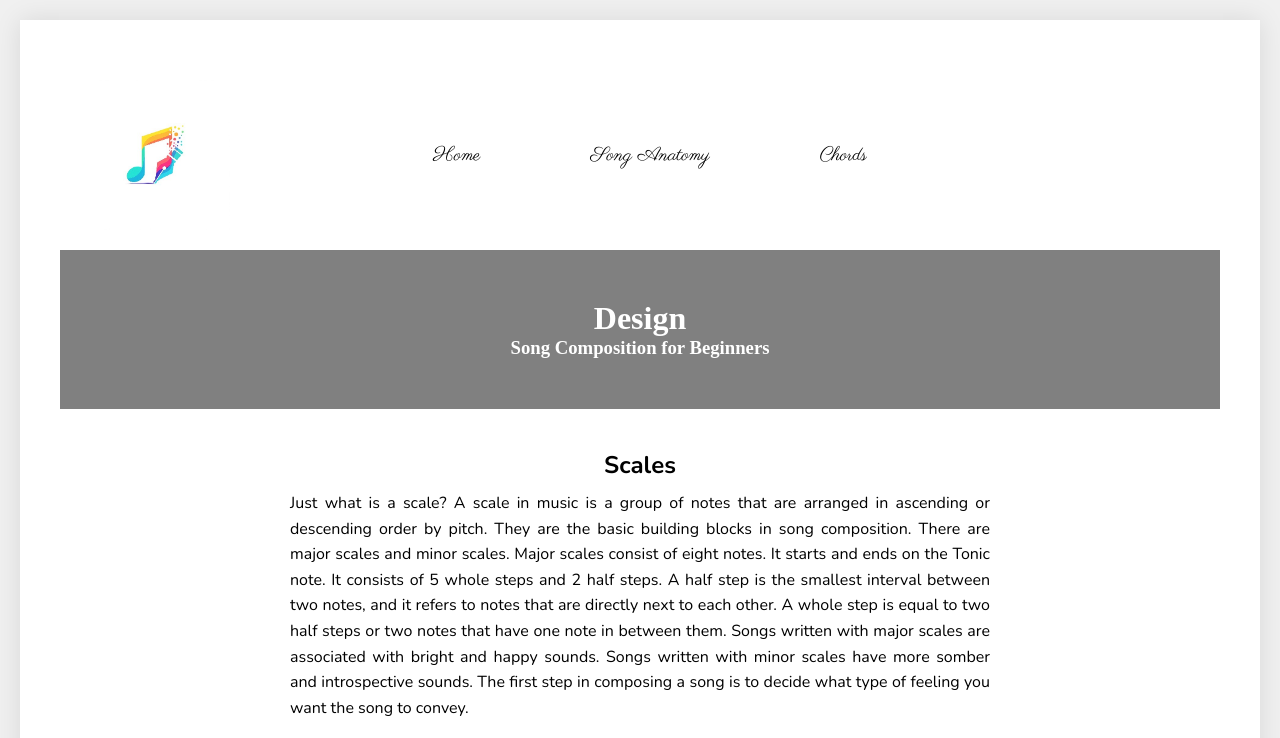
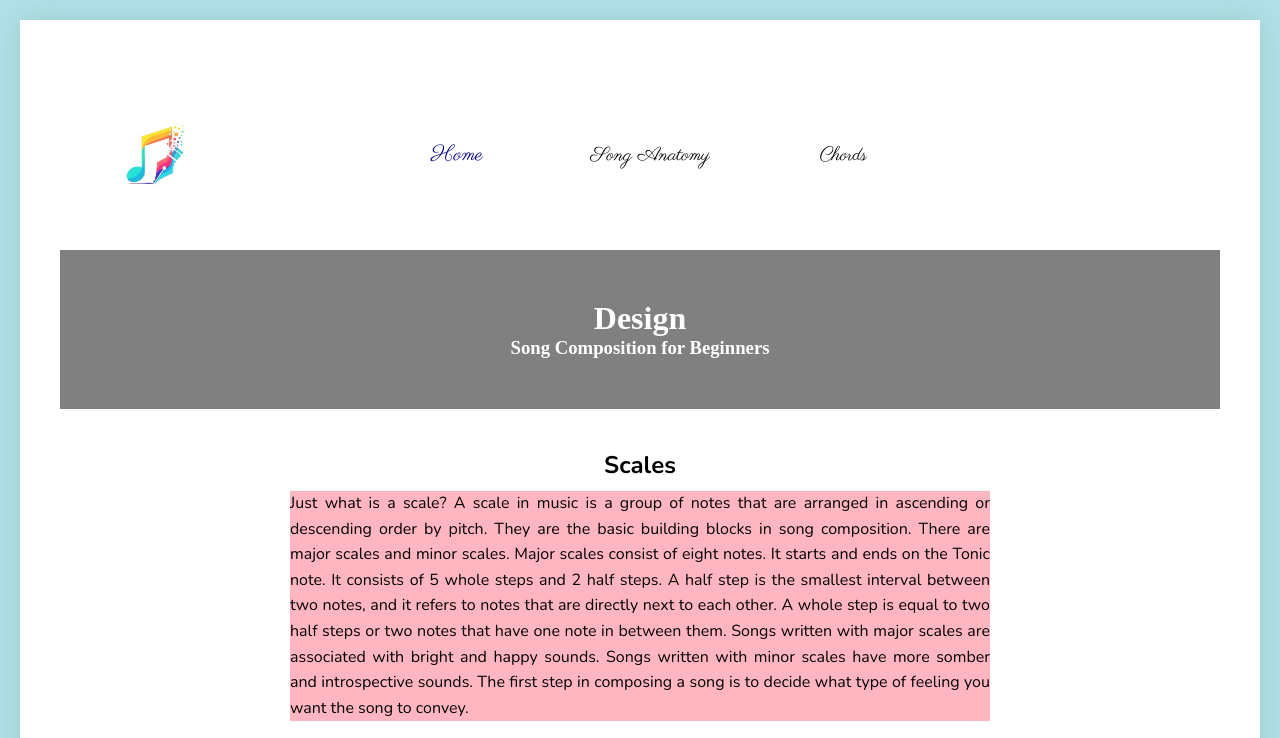
Before and after one commit to natemasca/wdd130-winters, a plain HTML site: page index.html in a window 1280 px wide. In both pictures the pointer is over the link 456 px from the left and 155 px from the top of the page. Shown: the top 738 px of the page. Drawn offline with nearby package versions, Linux system fonts and the light colour scheme.

Commit message:
updated css

```diff
--- a/styles.css
+++ b/styles.css
@@ -10,6 +10,11 @@
 
 }
 
+.nav-links a:hover {
+  color: #00008B;
+  transform: scale(1.1);
+}
+
 .nav-links {
   position: absolute;
   left: 50%;
@@ -18,6 +23,7 @@
   gap: 30px;
   margin: 10px;
 }
+
 
 .nav-links a {
   text-decoration: none;
@@ -48,6 +54,7 @@
 }
 
 .content-wrapper p {
+  background-color: #FFB6C1;
   text-align: justify;
   font-family: "Nunito", sans-serif;
   line-height: 1.6;
@@ -81,7 +88,7 @@
 }
 
 body {
-  background-color: #f0f0f0;
+  background-color: #b0e0e6;
   display: flex;
   justify-content: center;
   align-items: center;
```
